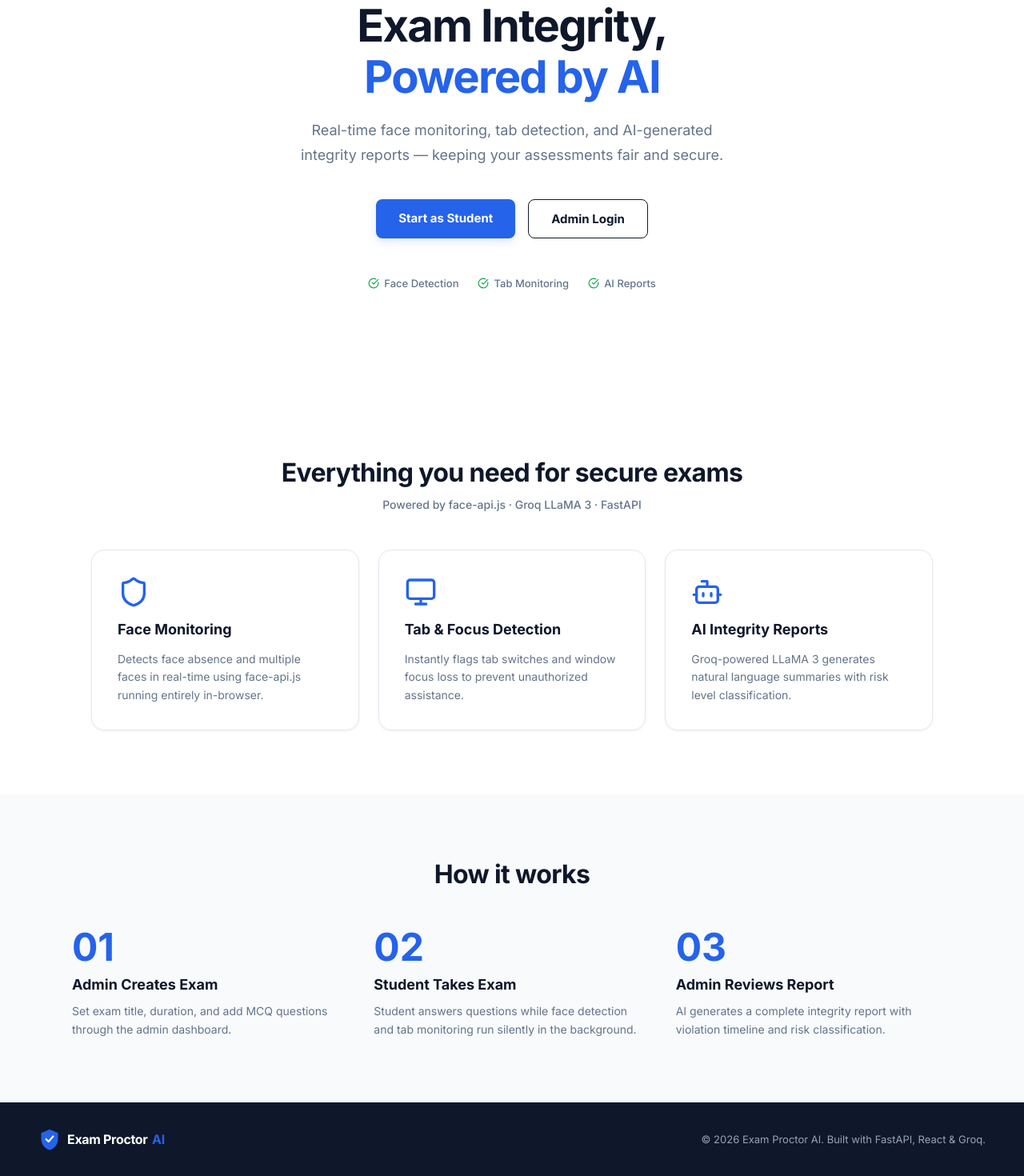
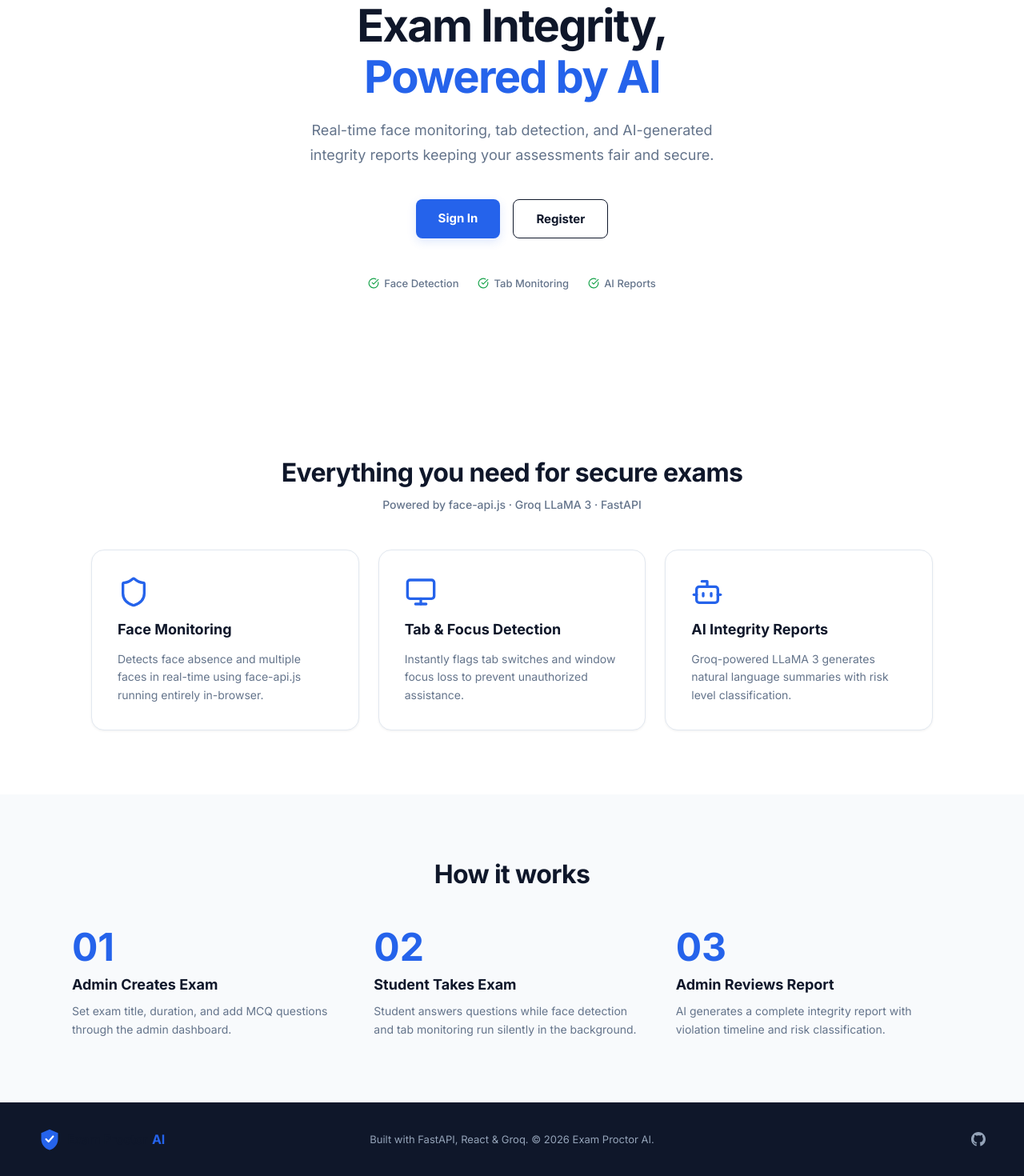
Before and after one commit to Muhammad-Ahmed-Rayyan/exam-proctor-ai, a React (Vite) app in the folder frontend/: page / in a window 1280 px wide. Shown: the part 245-1715 px from the top of the page at 80% size. Built offline with nearby package versions, Linux system fonts and the light colour scheme; no server answers.

Commit message:
feat: fix landing CTA buttons, add GitHub link to footer

```diff
--- a/frontend/src/pages/Landing.jsx
+++ b/frontend/src/pages/Landing.jsx
@@ -1,7 +1,6 @@
 import { useState } from "react";
 import { Link } from "react-router-dom";
 import { Shield, Monitor, Bot, CheckCircle } from "lucide-react";
-
 import Logo from "../components/Logo";
 
 const Landing = () => {
@@ -10,177 +9,99 @@ const Landing = () => {
   return (
     <div style={{ minHeight: "100vh", backgroundColor: "#FFFFFF", fontFamily: "'Inter', sans-serif" }}>
 
-      {/* ── SECTION 1 — Navbar (fixed at top) ────────────────────────── */}
       <nav style={{
-        position: "fixed",
-        top: 0,
-        left: 0,
-        right: 0,
-        height: "64px",
-        backgroundColor: "#FFFFFF",
-        borderBottom: "1px solid #E2E8F0",
-        padding: "0 48px",
-        display: "flex",
-        justifyContent: "space-between",
-        alignItems: "center",
-        zIndex: 100,
+        position: "fixed", top: 0, left: 0, right: 0, height: "64px",
+        backgroundColor: "#FFFFFF", borderBottom: "1px solid #E2E8F0",
+        padding: "0 48px", display: "flex", justifyContent: "space-between",
+        alignItems: "center", zIndex: 100,
       }}>
         <Logo size="sm" />
         <div style={{ display: "flex", gap: "12px" }}>
-          <Link
-            to="/login"
+          <Link to="/login"
             onMouseEnter={() => setHovered("navSignIn")}
             onMouseLeave={() => setHovered(null)}
             style={{
-              padding: "8px 16px",
-              borderRadius: "8px",
-              border: "1px solid #E2E8F0",
+              padding: "8px 16px", borderRadius: "8px", border: "1px solid #E2E8F0",
               backgroundColor: hovered === "navSignIn" ? "#F1F5F9" : "#FFFFFF",
-              color: "#0F172A",
-              fontWeight: 600,
-              fontSize: "14px",
-              textDecoration: "none",
-              transition: "background-color 0.15s",
-              display: "inline-flex",
-              alignItems: "center",
-              justifyContent: "center",
-            }}
-          >
+              color: "#0F172A", fontWeight: 600, fontSize: "14px",
+              textDecoration: "none", transition: "background-color 0.15s",
+              display: "inline-flex", alignItems: "center", justifyContent: "center",
+            }}>
             Sign In
           </Link>
-          <Link
-            to="/register"
+          <Link to="/register"
             onMouseEnter={() => setHovered("navGetStarted")}
             onMouseLeave={() => setHovered(null)}
             style={{
-              padding: "8px 16px",
-              borderRadius: "8px",
+              padding: "8px 16px", borderRadius: "8px",
               backgroundColor: hovered === "navGetStarted" ? "#1D4ED8" : "#2563EB",
-              color: "#FFFFFF",
-              fontWeight: 600,
-              fontSize: "14px",
-              textDecoration: "none",
-              transition: "background-color 0.15s",
-              display: "inline-flex",
-              alignItems: "center",
-              justifyContent: "center",
-            }}
-          >
+              color: "#FFFFFF", fontWeight: 600, fontSize: "14px",
+              textDecoration: "none", transition: "background-color 0.15s",
+              display: "inline-flex", alignItems: "center", justifyContent: "center",
+            }}>
             Get Started
           </Link>
         </div>
       </nav>
 
-      {/* ── SECTION 2 — Hero (full viewport height minus navbar) ─────── */}
       <div style={{
-        minHeight: "calc(100vh - 64px)",
-        paddingTop: "144px", // 64px navbar + 80px hero padding top
-        paddingBottom: "80px",
-        paddingLeft: "24px",
-        paddingRight: "24px",
-        backgroundColor: "#FFFFFF",
-        display: "flex",
-        flexDirection: "column",
-        alignItems: "center",
-        justifyContent: "center",
-        textAlign: "center",
-        boxSizing: "border-box",
+        minHeight: "calc(100vh - 64px)", paddingTop: "144px", paddingBottom: "80px",
+        paddingLeft: "24px", paddingRight: "24px", backgroundColor: "#FFFFFF",
+        display: "flex", flexDirection: "column", alignItems: "center",
+        justifyContent: "center", textAlign: "center", boxSizing: "border-box",
       }}>
-        {/* Badge */}
         <div style={{
-          display: "inline-flex",
-          alignItems: "center",
-          gap: "8px",
-          backgroundColor: "#EFF6FF",
-          color: "#2563EB",
-          padding: "6px 14px",
-          borderRadius: "999px",
-          fontSize: "13px",
-          fontWeight: 600,
-          marginBottom: "24px",
+          display: "inline-flex", alignItems: "center", gap: "8px",
+          backgroundColor: "#EFF6FF", color: "#2563EB", padding: "6px 14px",
+          borderRadius: "999px", fontSize: "13px", fontWeight: 600, marginBottom: "24px",
         }}>
           <Shield size={14} />
           <span>AI-Powered Proctoring Platform</span>
         </div>
 
-        {/* Headline */}
         <h1 style={{
-          fontSize: "56px",
-          fontWeight: 800,
-          color: "#0F172A",
-          lineHeight: 1.15,
-          letterSpacing: "-0.03em",
-          margin: "0 0 20px",
-          whiteSpace: "pre-line",
+          fontSize: "56px", fontWeight: 800, color: "#0F172A", lineHeight: 1.15,
+          letterSpacing: "-0.03em", margin: "0 0 20px",
         }}>
-          Exam Integrity,{"\n"}
+          Exam Integrity,<br />
           <span style={{ color: "#2563EB" }}>Powered by AI</span>
         </h1>
 
-        {/* Subheadline */}
         <p style={{
-          fontSize: "18px",
-          color: "#64748B",
-          maxWidth: "560px",
-          lineHeight: 1.7,
-          margin: "0 0 40px",
+          fontSize: "18px", color: "#64748B", maxWidth: "560px",
+          lineHeight: 1.7, margin: "0 0 40px",
         }}>
-          Real-time face monitoring, tab detection, and AI-generated integrity reports — keeping your assessments fair and secure.
+          Real-time face monitoring, tab detection, and AI-generated integrity reports keeping your assessments fair and secure.
         </p>
 
-        {/* CTA Buttons */}
         <div style={{ display: "flex", gap: "16px", marginBottom: "48px", flexWrap: "wrap", justifyContent: "center" }}>
-          <Link
-            to="/register"
-            onMouseEnter={() => setHovered("heroStudent")}
+          <Link to="/login"
+            onMouseEnter={() => setHovered("heroSignIn")}
             onMouseLeave={() => setHovered(null)}
             style={{
-              padding: "14px 28px",
-              borderRadius: "8px",
-              backgroundColor: hovered === "heroStudent" ? "#1D4ED8" : "#2563EB",
-              color: "#FFFFFF",
-              fontWeight: 700,
-              fontSize: "15px",
-              textDecoration: "none",
-              transition: "background-color 0.15s",
+              padding: "14px 28px", borderRadius: "8px",
+              backgroundColor: hovered === "heroSignIn" ? "#1D4ED8" : "#2563EB",
+              color: "#FFFFFF", fontWeight: 700, fontSize: "15px",
+              textDecoration: "none", transition: "background-color 0.15s",
               boxShadow: "0 4px 12px rgba(37,99,235,0.15)",
-            }}
-          >
-            Start as Student
+            }}>
+            Sign In
           </Link>
-          <Link
-            to="/login"
-            onMouseEnter={() => setHovered("heroAdmin")}
+          <Link to="/register"
+            onMouseEnter={() => setHovered("heroRegister")}
             onMouseLeave={() => setHovered(null)}
             style={{
-              padding: "14px 28px",
-              borderRadius: "8px",
-              border: "1px solid #0F172A",
-              backgroundColor: hovered === "heroAdmin" ? "#F1F5F9" : "#FFFFFF",
-              color: "#0F172A",
-              fontWeight: 700,
-              fontSize: "15px",
-              textDecoration: "none",
-              transition: "background-color 0.15s",
-            }}
-          >
-            Admin Login
+              padding: "14px 28px", borderRadius: "8px", border: "1px solid #0F172A",
+              backgroundColor: hovered === "heroRegister" ? "#F1F5F9" : "#FFFFFF",
+              color: "#0F172A", fontWeight: 700, fontSize: "15px",
+              textDecoration: "none", transition: "background-color 0.15s",
+            }}>
+            Register
           </Link>
         </div>
 
-        {/* Trust Line */}
-        <div style={{
-          display: "flex",
-          alignItems: "center",
-          justifyContent: "center",
-          gap: "24px",
-          flexWrap: "wrap",
-        }}>
-          {[
-            "Face Detection",
-            "Tab Monitoring",
-            "AI Reports"
-          ].map((item, idx) => (
+        <div style={{ display: "flex", alignItems: "center", justifyContent: "center", gap: "24px", flexWrap: "wrap" }}>
+          {["Face Detection", "Tab Monitoring", "AI Reports"].map((item, idx) => (
             <div key={idx} style={{ display: "flex", alignItems: "center", gap: "6px", fontSize: "13px", color: "#64748B", fontWeight: 500 }}>
               <CheckCircle size={14} color="#16A34A" />
               <span>{item}</span>
@@ -189,168 +110,109 @@ const Landing = () => {
         </div>
       </div>
 
-      {/* ── SECTION 3 — Features (white background) ───────────────────── */}
-      <div style={{
-        backgroundColor: "#FFFFFF",
-        padding: "80px 24px",
-        maxWidth: "1100px",
-        margin: "0 auto",
-      }}>
-        <h2 style={{
-          textAlign: "center",
-          fontSize: "32px",
-          fontWeight: 800,
-          color: "#0F172A",
-          letterSpacing: "-0.02em",
-          margin: "0 0 12px",
-        }}>
+      <div style={{ backgroundColor: "#FFFFFF", padding: "80px 24px", maxWidth: "1100px", margin: "0 auto" }}>
+        <h2 style={{ textAlign: "center", fontSize: "32px", fontWeight: 800, color: "#0F172A", letterSpacing: "-0.02em", margin: "0 0 12px" }}>
           Everything you need for secure exams
         </h2>
-        <p style={{
-          textAlign: "center",
-          color: "#64748B",
-          fontSize: "14px",
-          margin: "0 0 48px",
-          fontWeight: 500,
-        }}>
+        <p style={{ textAlign: "center", color: "#64748B", fontSize: "14px", margin: "0 0 48px", fontWeight: 500 }}>
           Powered by face-api.js · Groq LLaMA 3 · FastAPI
         </p>
-
-        <div style={{
-          display: "grid",
-          gridTemplateColumns: "repeat(auto-fit, minmax(280px, 1fr))",
-          gap: "24px",
-        }}>
-          {/* Card 1 */}
-          <div style={{
-            backgroundColor: "#FFFFFF",
-            border: "1px solid #E2E8F0",
-            borderRadius: "16px",
-            padding: "32px",
-            boxShadow: "0 1px 3px rgba(0,0,0,0.06)",
-            display: "flex",
-            flexDirection: "column",
-            gap: "16px",
-          }}>
+        <div style={{ display: "grid", gridTemplateColumns: "repeat(auto-fit, minmax(280px, 1fr))", gap: "24px" }}>
+          <div style={{ backgroundColor: "#FFFFFF", border: "1px solid #E2E8F0", borderRadius: "16px", padding: "32px", boxShadow: "0 1px 3px rgba(0,0,0,0.06)", display: "flex", flexDirection: "column", gap: "16px" }}>
             <Shield size={40} color="#2563EB" />
-            <h3 style={{ fontSize: "18px", fontWeight: 700, color: "#0F172A", margin: 0 }}>
-              Face Monitoring
-            </h3>
-            <p style={{ fontSize: "14px", color: "#64748B", lineHeight: 1.6, margin: 0 }}>
-              Detects face absence and multiple faces in real-time using face-api.js running entirely in-browser.
-            </p>
+            <h3 style={{ fontSize: "18px", fontWeight: 700, color: "#0F172A", margin: 0 }}>Face Monitoring</h3>
+            <p style={{ fontSize: "14px", color: "#64748B", lineHeight: 1.6, margin: 0 }}>Detects face absence and multiple faces in real-time using face-api.js running entirely in-browser.</p>
           </div>
-
-          {/* Card 2 */}
-          <div style={{
-            backgroundColor: "#FFFFFF",
-            border: "1px solid #E2E8F0",
-            borderRadius: "16px",
-            padding: "32px",
-            boxShadow: "0 1px 3px rgba(0,0,0,0.06)",
-            display: "flex",
-            flexDirection: "column",
-            gap: "16px",
-          }}>
+          <div style={{ backgroundColor: "#FFFFFF", border: "1px solid #E2E8F0", borderRadius: "16px", padding: "32px", boxShadow: "0 1px 3px rgba(0,0,0,0.06)", display: "flex", flexDirection: "column", gap: "16px" }}>
             <Monitor size={40} color="#2563EB" />
-            <h3 style={{ fontSize: "18px", fontWeight: 700, color: "#0F172A", margin: 0 }}>
-              Tab & Focus Detection
-            </h3>
-            <p style={{ fontSize: "14px", color: "#64748B", lineHeight: 1.6, margin: 0 }}>
-              Instantly flags tab switches and window focus loss to prevent unauthorized assistance.
-            </p>
+            <h3 style={{ fontSize: "18px", fontWeight: 700, color: "#0F172A", margin: 0 }}>Tab & Focus Detection</h3>
+            <p style={{ fontSize: "14px", color: "#64748B", lineHeight: 1.6, margin: 0 }}>Instantly flags tab switches and window focus loss to prevent unauthorized assistance.</p>
           </div>
-
-          {/* Card 3 */}
-          <div style={{
-            backgroundColor: "#FFFFFF",
-            border: "1px solid #E2E8F0",
-            borderRadius: "16px",
-            padding: "32px",
-            boxShadow: "0 1px 3px rgba(0,0,0,0.06)",
-            display: "flex",
-            flexDirection: "column",
-            gap: "16px",
-          }}>
+          <div style={{ backgroundColor: "#FFFFFF", border: "1px solid #E2E8F0", borderRadius: "16px", padding: "32px", boxShadow: "0 1px 3px rgba(0,0,0,0.06)", display: "flex", flexDirection: "column", gap: "16px" }}>
             <Bot size={40} color="#2563EB" />
-            <h3 style={{ fontSize: "18px", fontWeight: 700, color: "#0F172A", margin: 0 }}>
-              AI Integrity Reports
-            </h3>
-            <p style={{ fontSize: "14px", color: "#64748B", lineHeight: 1.6, margin: 0 }}>
-              Groq-powered LLaMA 3 generates natural language summaries with risk level classification.
-            </p>
+            <h3 style={{ fontSize: "18px", fontWeight: 700, color: "#0F172A", margin: 0 }}>AI Integrity Reports</h3>
+            <p style={{ fontSize: "14px", color: "#64748B", lineHeight: 1.6, margin: 0 }}>Groq-powered LLaMA 3 generates natural language summaries with risk level classification.</p>
           </div>
         </div>
       </div>
 
-      {/* ── SECTION 4 — How it works (background #F8FAFC) ──────────────── */}
-      <div style={{
-        backgroundColor: "#F8FAFC",
-        padding: "80px 24px",
-      }}>
+      <div style={{ backgroundColor: "#F8FAFC", padding: "80px 24px" }}>
         <div style={{ maxWidth: "1100px", margin: "0 auto" }}>
-          <h2 style={{
-            textAlign: "center",
-            fontSize: "32px",
-            fontWeight: 800,
-            color: "#0F172A",
-            letterSpacing: "-0.02em",
-            margin: "0 0 48px",
-          }}>
+          <h2 style={{ textAlign: "center", fontSize: "32px", fontWeight: 800, color: "#0F172A", letterSpacing: "-0.02em", margin: "0 0 48px" }}>
             How it works
           </h2>
-
-          <div style={{
-            display: "grid",
-            gridTemplateColumns: "repeat(auto-fit, minmax(280px, 1fr))",
-            gap: "32px",
-          }}>
-            {/* Step 1 */}
+          <div style={{ display: "grid", gridTemplateColumns: "repeat(auto-fit, minmax(280px, 1fr))", gap: "32px" }}>
             <div style={{ display: "flex", flexDirection: "column", gap: "12px" }}>
               <span style={{ fontSize: "48px", fontWeight: 800, color: "#2563EB", lineHeight: 1 }}>01</span>
               <h3 style={{ fontSize: "18px", fontWeight: 700, color: "#0F172A", margin: 0 }}>Admin Creates Exam</h3>
-              <p style={{ fontSize: "14px", color: "#64748B", lineHeight: 1.6, margin: 0 }}>
-                Set exam title, duration, and add MCQ questions through the admin dashboard.
-              </p>
+              <p style={{ fontSize: "14px", color: "#64748B", lineHeight: 1.6, margin: 0 }}>Set exam title, duration, and add MCQ questions through the admin dashboard.</p>
             </div>
-
-            {/* Step 2 */}
             <div style={{ display: "flex", flexDirection: "column", gap: "12px" }}>
               <span style={{ fontSize: "48px", fontWeight: 800, color: "#2563EB", lineHeight: 1 }}>02</span>
               <h3 style={{ fontSize: "18px", fontWeight: 700, color: "#0F172A", margin: 0 }}>Student Takes Exam</h3>
-              <p style={{ fontSize: "14px", color: "#64748B", lineHeight: 1.6, margin: 0 }}>
-                Student answers questions while face detection and tab monitoring run silently in the background.
-              </p>
+              <p style={{ fontSize: "14px", color: "#64748B", lineHeight: 1.6, margin: 0 }}>Student answers questions while face detection and tab monitoring run silently in the background.</p>
             </div>
-
-            {/* Step 3 */}
             <div style={{ display: "flex", flexDirection: "column", gap: "12px" }}>
               <span style={{ fontSize: "48px", fontWeight: 800, color: "#2563EB", lineHeight: 1 }}>03</span>
               <h3 style={{ fontSize: "18px", fontWeight: 700, color: "#0F172A", margin: 0 }}>Admin Reviews Report</h3>
-              <p style={{ fontSize: "14px", color: "#64748B", lineHeight: 1.6, margin: 0 }}>
-                AI generates a complete integrity report with violation timeline and risk classification.
-              </p>
+              <p style={{ fontSize: "14px", color: "#64748B", lineHeight: 1.6, margin: 0 }}>AI generates a complete integrity report with violation timeline and risk classification.</p>
             </div>
           </div>
         </div>
       </div>
 
-      {/* ── SECTION 5 — Footer ─────────────────────────────────────────── */}
-      <footer style={{
-        backgroundColor: "#0F172A",
-        padding: "32px 48px",
-        display: "flex",
-        justifyContent: "space-between",
-        alignItems: "center",
-        flexWrap: "wrap",
-        gap: "16px",
-      }}>
-        <Logo size="sm" dark={true} />
-        <span style={{ color: "#94A3B8", fontSize: "13px" }}>
-          © 2026 Exam Proctor AI. Built with FastAPI, React & Groq.
-        </span>
+      <footer
+        style={{
+          backgroundColor: "#0F172A",
+          padding: "32px 48px",
+          display: "flex",
+          justifyContent: "space-between",
+          alignItems: "center",
+          position: "relative",
+        }}
+      >
+        {/* Left - Logo */}
+        <Logo size="sm" />
+
+        {/* Center */}
+        <div
+          style={{
+            position: "absolute",
+            left: "50%",
+            transform: "translateX(-50%)",
+            color: "#94A3B8",
+            fontSize: "13px",
+            whiteSpace: "nowrap",
+          }}
+        >
+          Built with FastAPI, React & Groq. © 2026 Exam Proctor AI.
+        </div>
+
+        {/* Right - GitHub */}
+        <a
+          href="https://github.com/Muhammad-Ahmed-Rayyan/exam-proctor-ai"
+          target="_blank"
+          rel="noopener noreferrer"
+          onMouseEnter={() => setHovered("github")}
+          onMouseLeave={() => setHovered(null)}
+          style={{
+            color: hovered === "github" ? "#FFFFFF" : "#94A3B8",
+            textDecoration: "none",
+            display: "flex",
+            alignItems: "center",
+            transition: "color 0.15s",
+          }}
+        >
+          <svg
+            width="18"
+            height="18"
+            viewBox="0 0 24 24"
+            fill="currentColor"
+          >
+            <path d="M12 0C5.374 0 0 5.373 0 12c0 5.302 3.438 9.8 8.207 11.387.599.111.793-.261.793-.577v-2.234c-3.338.726-4.033-1.416-4.033-1.416-.546-1.387-1.333-1.756-1.333-1.756-1.089-.745.083-.729.083-.729 1.205.084 1.839 1.237 1.839 1.237 1.07 1.834 2.807 1.304 3.492.997.107-.775.418-1.305.762-1.604-2.665-.305-5.467-1.334-5.467-5.931 0-1.311.469-2.381 1.236-3.221-.124-.303-.535-1.524.117-3.176 0 0 1.008-.322 3.301 1.23A11.509 11.509 0 0 1 12 5.803c1.02.005 2.047.138 3.006.404 2.291-1.552 3.297-1.23 3.297-1.23.653 1.653.242 2.874.118 3.176.77.84 1.235 1.911 1.235 3.221 0 4.609-2.807 5.624-5.479 5.921.43.372.823 1.102.823 2.222v3.293c0 .319.192.694.801.576C20.566 21.797 24 17.3 24 12c0-6.627-5.373-12-12-12z" />
+          </svg>
+        </a>
       </footer>
-
     </div>
   );
 };
```
